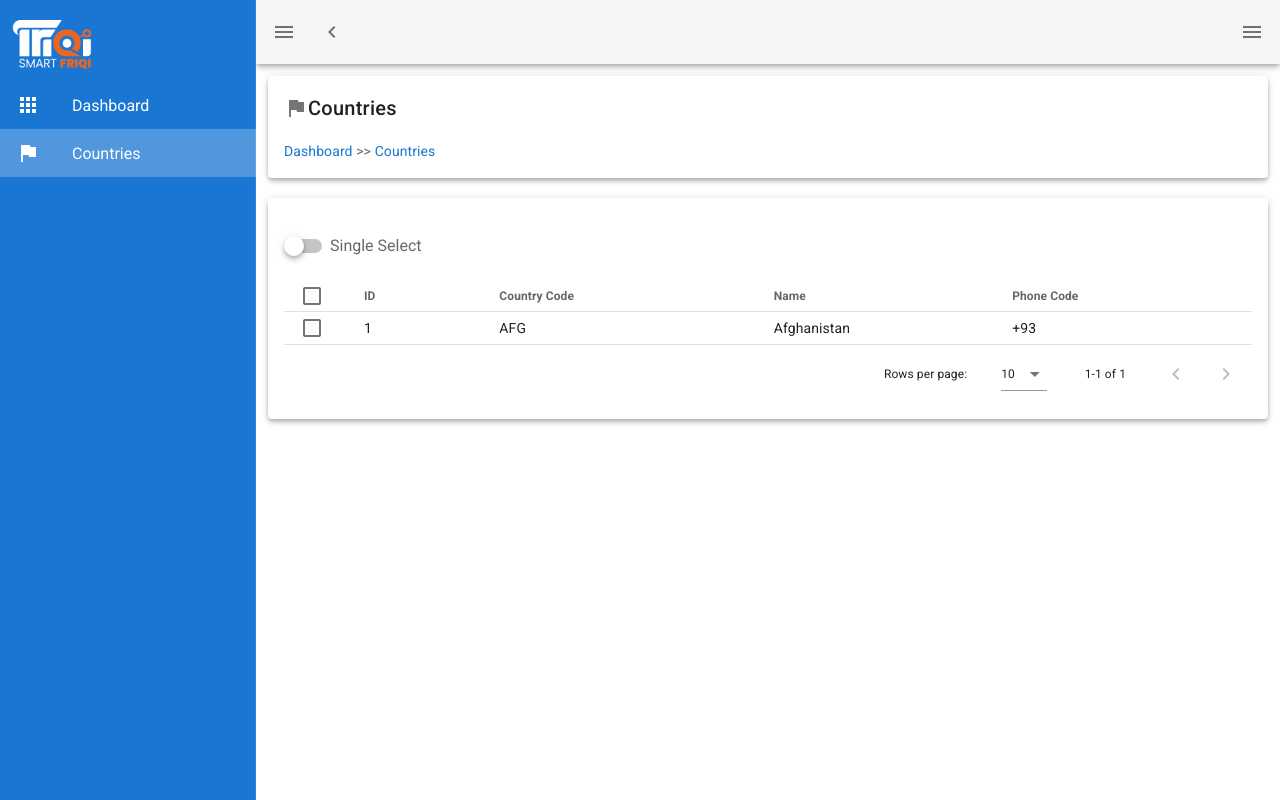
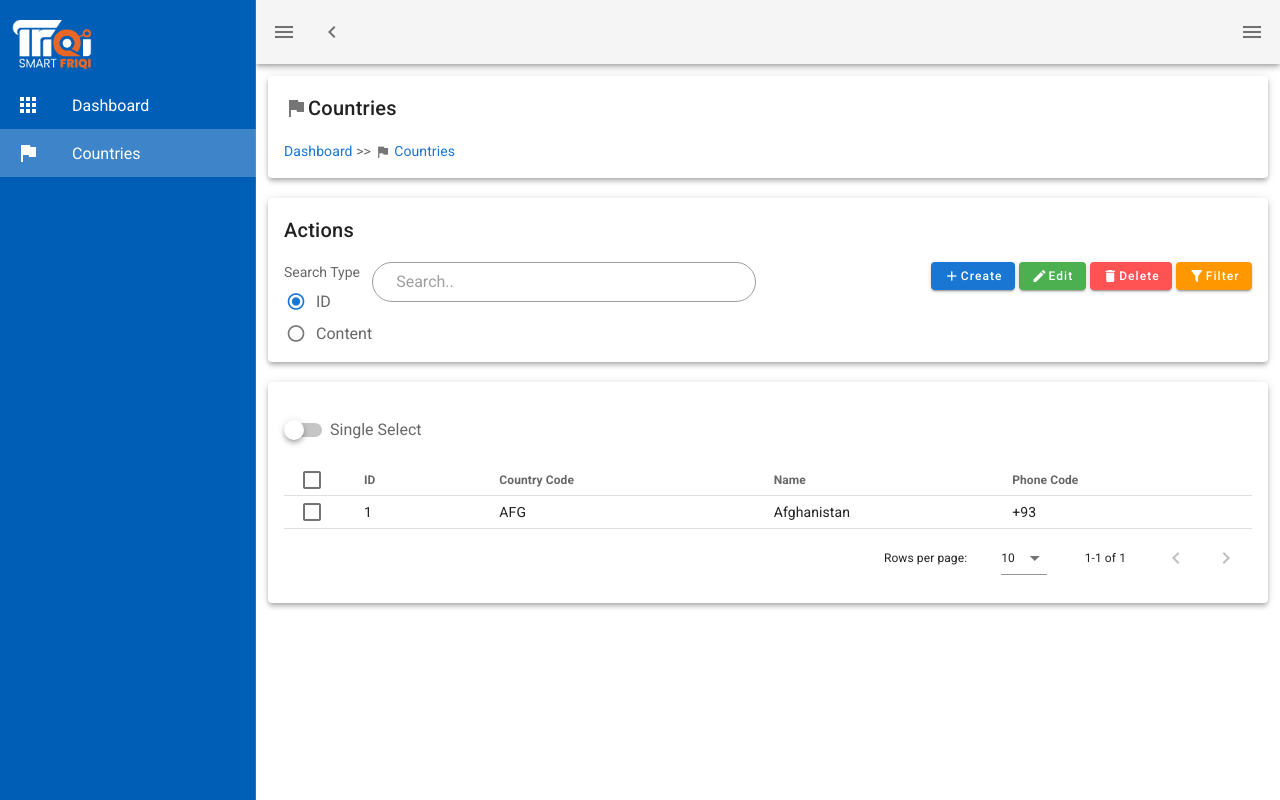
Before and after one commit to ashraf-frotan/landingpage-mis-frontend, a Nuxt app: page /countries in a window 1280 px wide. Built offline with nearby package versions, Linux system fonts and the light colour scheme.

Commit message:
ActionsCard created

```diff
--- /dev/null
+++ b/components/ActionsCard.vue
@@ -0,0 +1,62 @@
+<template>
+  <v-card class="my-5" elevation="4">
+    <v-card-title> Actions </v-card-title>
+    <v-card-text>
+      <v-row>
+        <v-col md="6" xs="12" class="d-flex justify-start">
+          <v-radio-group
+            v-model="search_type"
+            dense
+            hide-details=""
+            column
+            label="Search Type"
+            class="radio-group"
+          >
+            <v-radio value="id" label="ID" class="f" />
+            <v-radio value="content" label="Content" />
+          </v-radio-group>
+          <v-text-field
+            dense
+            outlined
+            rounded
+            placeholder="Search.."
+            append-icon="mdi-search"
+            hide-details=""
+          ></v-text-field>
+        </v-col>
+        <v-col md="6" xs="12" class="d-flex justify-end">
+          <v-btn small class="primary text-capitalize mr-1">
+            <v-icon small>mdi-plus</v-icon> Create</v-btn
+          >
+          <v-btn small class="success text-capitalize mr-1">
+            <v-icon small>mdi-pencil</v-icon> Edit</v-btn
+          >
+          <v-btn small class="error text-capitalize mr-1">
+            <v-icon small>mdi-delete</v-icon> Delete</v-btn
+          >
+          <v-btn small class="orange text-capitalize white--text">
+            <v-icon small>mdi-filter</v-icon> Filter</v-btn
+          >
+        </v-col>
+      </v-row>
+    </v-card-text>
+  </v-card>
+</template>
+
+<script>
+export default {
+  name: "ActionsCard",
+  data() {
+    return {
+      search_type: "id",
+    };
+  },
+};
+</script>
+
+<style>
+.radio-group {
+  margin: 0;
+  padding: 0;
+}
+</style>
--- a/components/TitleCard.vue
+++ b/components/TitleCard.vue
@@ -1,14 +1,15 @@
 <template>
   <v-card elevation="4">
     <v-card-title>
-      <v-icon>{{ title.icon }}</v-icon>
-      {{ title.title }}
+      <v-icon>{{ title_info.icon }}</v-icon>
+      {{ title_info.title }}
     </v-card-title>
     <v-card-text>
       <NuxtLink to="/" class="text-decoration-none">Dashboard</NuxtLink> >>
-      <NuxtLink :to="title.url" class="text-decoration-none">{{
-        title.title
-      }}</NuxtLink></v-card-text
+      <NuxtLink :to="title_info.url" class="text-decoration-none">
+        <v-icon small>{{ title_info.icon }}</v-icon>
+        {{ title_info.title }}</NuxtLink
+      ></v-card-text
     >
   </v-card>
 </template>
@@ -16,7 +17,7 @@
 <script>
 export default {
   name: "BreadCrumb",
-  props: ["title"],
+  props: ["title_info"],
   data() {
     return {
       title: {},
--- a/layouts/default.vue
+++ b/layouts/default.vue
@@ -6,12 +6,17 @@
       :clipped="clipped"
       fixed
       app
-      color="primary"
+      class="primary darken-1"
       dark
     >
       <v-list>
         <v-list-item class="pa-3 pr-2">
-          <img src="@/assets/images/logo.png" alt="" width="80px" class="logo">
+          <img
+            src="@/assets/images/logo.png"
+            alt=""
+            width="80px"
+            class="logo"
+          />
         </v-list-item>
         <v-list-item
           v-for="(item, i) in items"
@@ -29,23 +34,13 @@
         </v-list-item>
       </v-list>
     </v-navigation-drawer>
-    <v-app-bar
-      :clipped-left="clipped"
-      fixed
-      app
-    >
+    <v-app-bar :clipped-left="clipped" fixed app>
       <v-app-bar-nav-icon @click.stop="drawer = !drawer" />
-      <v-btn
-        icon
-        @click.stop="miniVariant = !miniVariant"
-      >
-        <v-icon>mdi-{{ `chevron-${miniVariant ? 'right' : 'left'}` }}</v-icon>
+      <v-btn icon @click.stop="miniVariant = !miniVariant">
+        <v-icon>mdi-{{ `chevron-${miniVariant ? "right" : "left"}` }}</v-icon>
       </v-btn>
       <v-spacer />
-      <v-btn
-        icon
-        @click.stop="rightDrawer = !rightDrawer"
-      >
+      <v-btn icon @click.stop="rightDrawer = !rightDrawer">
         <v-icon>mdi-menu</v-icon>
       </v-btn>
     </v-app-bar>
@@ -59,32 +54,31 @@
 
 <script>
 export default {
-  name: 'DefaultLayout',
-  data () {
+  name: "DefaultLayout",
+  data() {
     return {
       clipped: false,
       drawer: true,
       fixed: false,
       items: [
         {
-          icon: 'mdi-apps',
-          title: 'Dashboard',
-          to: '/'
+          icon: "mdi-apps",
+          title: "Dashboard",
+          to: "/",
         },
         {
-          icon: 'mdi-flag',
-          title: 'Countries',
-          to: '/countries'
-        }
+          icon: "mdi-flag",
+          title: "Countries",
+          to: "/countries",
+        },
       ],
       miniVariant: false,
       right: true,
       rightDrawer: false,
-    }
-  }
-}
+    };
+  },
+};
 </script>
 
 <style scoped>
-
 </style>
--- a/pages/countries.vue
+++ b/pages/countries.vue
@@ -1,8 +1,9 @@
 <template>
   <v-row>
     <v-col cols="12">
-      <TitleCard :title="title_info" />
-      <v-card elevation="4" class="mt-5">
+      <TitleCard :title_info="title_info" />
+      <ActionsCard />
+      <v-card elevation="4">
         <v-card-text>
           <v-data-table
             :headers="headers"
@@ -24,10 +25,12 @@
 </template>
 <script>
 import TitleCard from "~/components/TitleCard.vue";
+import ActionsCard from "~/components/ActionsCard.vue";
 export default {
   name: "countries",
   components: {
     TitleCard,
+    ActionsCard,
   },
   data() {
     return {
```
